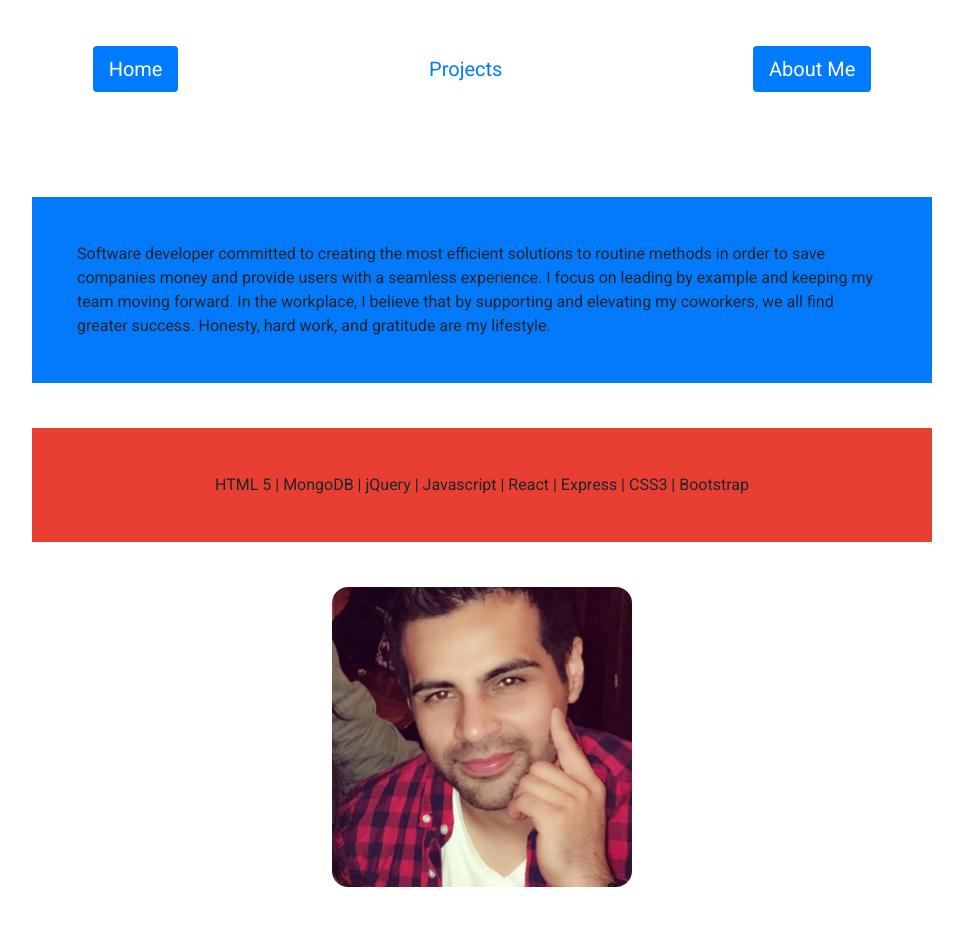
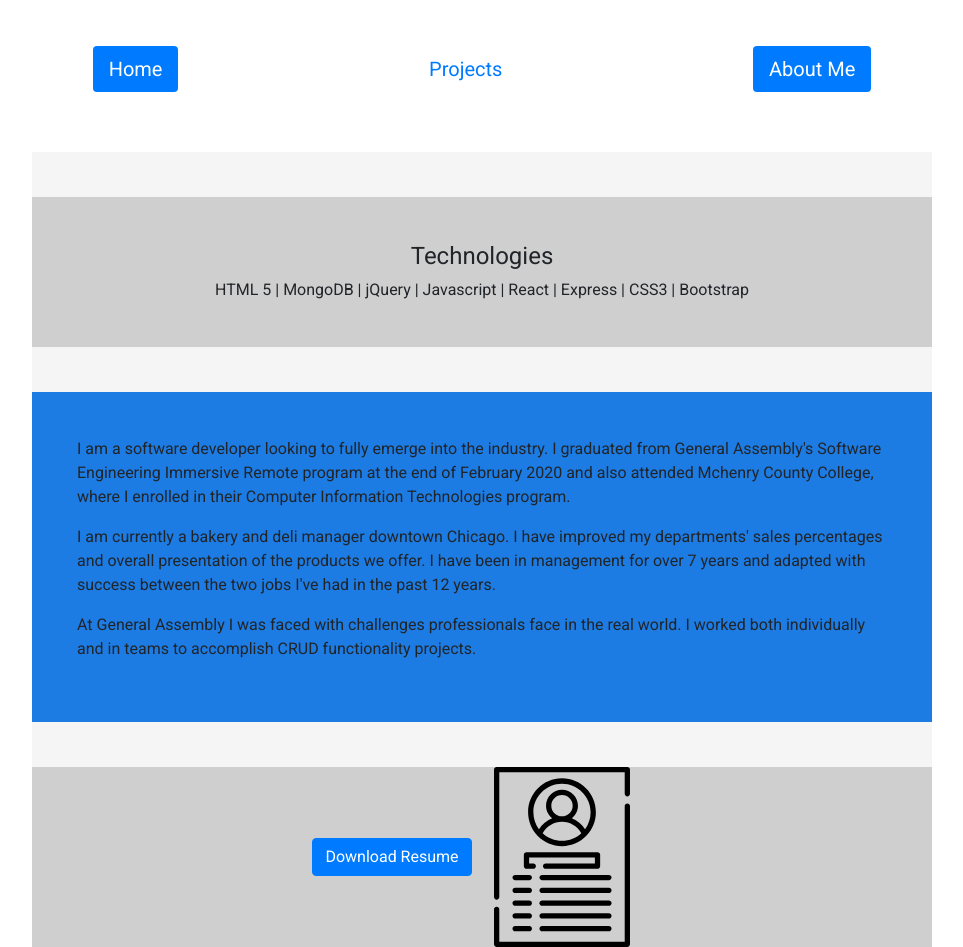
Before and after one commit to salinasfez/salinasfez.github.io, a React (Create React App) app in the folder mywebsite/: page /aboutme in a window 1280 px wide. Shown: the whole page, without its empty margins (158-1121 px from the left). Before the commit the page ends 887 px from the top, so only its background shows below. Built offline with nearby package versions, Linux system fonts and the light colour scheme.

Commit message:
worked on my about me page

```diff
--- a/mywebsite/src/components/AboutMe.css
+++ b/mywebsite/src/components/AboutMe.css
@@ -6,6 +6,7 @@
     display: flex;
     flex-direction: column;
     width: 900px;
+    background-color: #f5f5f5;
 }
 .flex-item {
     margin-top: 5%;
@@ -16,10 +17,15 @@
 }
 #paragraph {
     text-align: start;
-    background-color: #037AFB;
+    background-color: rgb(28, 124, 227);
     padding: 5%;
 }
 #technologies {
-    background-color: #E93F33;
+    background-color: #d0cfcf;
     padding: 5%;
 }
+#download-resume-section {
+    margin-top: 5%;
+    background-color: #d0cfcf;
+    height: 20%;
+}
--- a/mywebsite/src/components/AboutMe.js
+++ b/mywebsite/src/components/AboutMe.js
@@ -1,20 +1,33 @@
 import React from 'react';
 import './AboutMe.css';
+import resume from '../images/federico_salinas_resume.pdf'
+import {Button} from 'react-bootstrap';
 class AboutMe extends React.Component{
 
     render(){
         return(
             <div className='flex-container'>
-                <div id='paragraph' className='flex-item'>
-                Software developer committed to creating the most efficient solutions to routine methods in order to save companies money and provide users with a seamless experience. I focus on leading by example and keeping my team moving forward. In the workplace, I believe that by supporting and elevating my coworkers, we all find greater success. Honesty, hard work, and gratitude are my lifestyle.
-                </div>
                 <div className='flex-item' id='technologies'>
+                    <h4>Technologies</h4>
                     HTML 5 | MongoDB | jQuery | Javascript | React | Express | CSS3 | Bootstrap
                 </div>
-                <div className='flex-item'>
-                {/* <img src={require('/images/image-name.png')} /> */}
-                <img src={require('../images/profilepic.jpg')} alt={'federico'} className='federico' />
+                <div id='paragraph' className='flex-item'>
+                {/* Software developer committed to creating the most efficient solutions to routine methods in order to save companies money and provide users with a seamless experience. I focus on leading by example and keeping my team moving forward. In the workplace, I believe that by supporting and elevating my coworkers, we all find greater success. Honesty, hard work, and gratitude are my lifestyle.  */}
+                    <p>I am a software developer looking to fully emerge into the industry. I graduated from General Assembly's Software Engineering Immersive Remote program at the end of February 2020 and also attended Mchenry County College, where I enrolled in their Computer Information Technologies program. </p>
+                    <p>
+                        I am currently a bakery and deli manager downtown Chicago. I have improved my departments' sales percentages and overall presentation of the products we offer.
+                        I have been in management for over 7 years and adapted with success between the two jobs I've had in the past 12 years.
+                    </p>
+                    <p>
+                        At General Assembly I was faced with challenges professionals face in the real world. I worked both individually and in teams to accomplish CRUD functionality projects.
+                    </p>
+
                 </div>
+                <div id='download-resume-section'>
+                    <a id='resume-link' download='federico_salinas_resume.pdf' href={resume}><Button>Download Resume</Button></a>
+                    <a id='resume-link' download='federico_salinas_resume.pdf' href={resume}><img width={'20%'} height={'20%'} src={require('../images/resume-icon.svg')} alt={'github'}/></a>
+                </div>
+
             </div>
         )
     }
--- a/mywebsite/src/components/Projects.css
+++ b/mywebsite/src/components/Projects.css
@@ -25,3 +25,8 @@ body {
     flex-direction: row;
     justify-content: space-between;
 }
+.project-links {
+    text-align: start;
+    color: black;
+
+}
--- a/mywebsite/src/components/Projects.js
+++ b/mywebsite/src/components/Projects.js
@@ -8,24 +8,32 @@ import './Projects.css';
 
 
 class Projects extends React.Component{
+
     render(){
-        return(
+
+    return(
             <div className='flex-container'>
                     <h1 id='main-header'>Mercy Clinic Appointment Center</h1>
 
 
                         <div className='image-container'>
-                            <img src={require('../images/mercy_home.png')} className='images' />
-                            <img src={require('../images/mercy_book.png')} className='images'/>
-                            <img src={require('../images/mercy_details.png')} className='images'/>
+
+                                <img src={require('../images/mercy_home.png')} className='images'/>
+
+
+                                <img src={require('../images/mercy_book.png')} className='images'/>
+
+
+                                <img src={require('../images/mercy_details.png')} className='images'/>
+
+
                         </div>
 
 
 
-
                         <div id='paragraph'>
-                            Most apps need to know the identity of a user. Knowing a user's identity allows an app to securely save user data in the cloud and provide the same personalized experience across all of the user's devices.
-                            Firebase Authentication provides backend services, easy-to-use SDKs, and ready-made UI libraries to authenticate users to your app. It supports authentication using passwords, phone numbers, popular federated identity providers like Google, Facebook and Twitter, and more.
+                            Mercy Clinic Appointment Center was an idea born when I was booking my appointment with my doctor whom does not have online booking. I have to call everytime, ask for availability, and the worst part is I have to call during open hours. Through an app like this one, I can book, cancel, or update my appointment at my own convenience.
+                            <br/><br/><a className='project-links' href={'https://mercy-appointment-center.herokuapp.com/appointments'} target='_blank'>Project link...</a>
                         </div>
                     </div>
 
```
